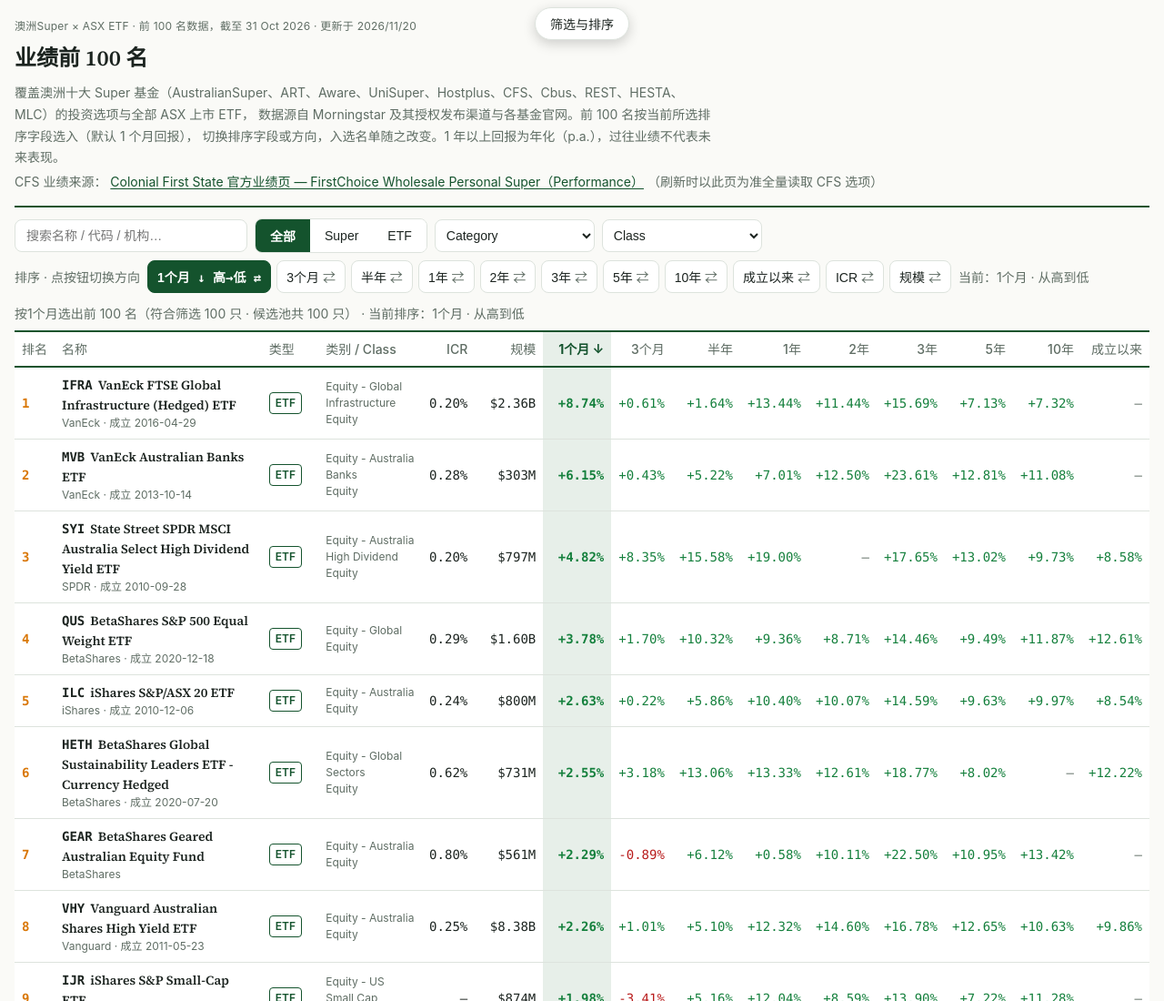
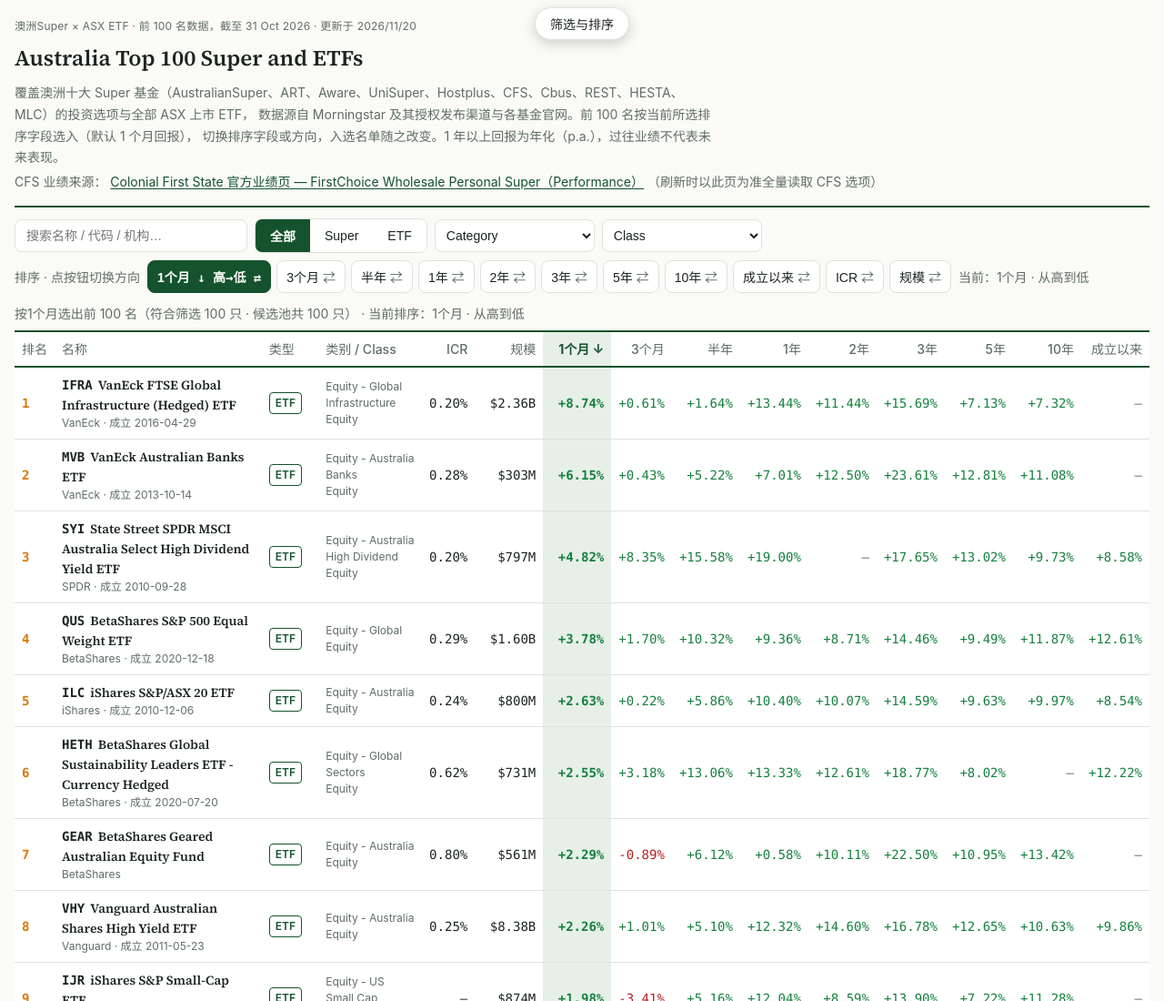
Before and after one commit to zmzhu-au/australia-top-100-super-etf, a plain HTML site: page index.html in a window 1280 px wide. Shown: the top 1100 px of the page at 91% size. Drawn offline with Linux system fonts and the light colour scheme.

Commit message:
Update index.html

```diff
--- a/index.html
+++ b/index.html
@@ -5,7 +5,7 @@
     <meta name="viewport" content="width=device-width, initial-scale=1, viewport-fit=cover" />
     <meta name="color-scheme" content="light dark" />
     <link rel="icon" href="data:," />
-    <title>业绩前 100 名</title>
+    <title>Australia Top 100 Super and ETFs</title>
     <link rel="preconnect" href="https://fonts.googleapis.com" />
     <link rel="preconnect" href="https://fonts.gstatic.com" crossorigin />
     <link href="https://fonts.googleapis.com/css2?family=Source+Serif+4:opsz,wght@8..60,500;8..60,600;8..60,700&display=swap" rel="stylesheet" />
@@ -208,7 +208,7 @@
     <main>
       <section class="head">
         <p class="kicker">澳洲Super × ASX ETF · 前 100 名数据，截至 31 Oct 2026 · 更新于 2026/11/20</p>
-        <h1>业绩前 100 名</h1>
+        <h1>Australia Top 100 Super and ETFs</h1>
         <p class="intro">
           覆盖澳洲十大 Super 基金（AustralianSuper、ART、Aware、UniSuper、Hostplus、CFS、Cbus、REST、HESTA、MLC）的投资选项与全部 ASX 上市 ETF，
           数据源自 Morningstar 及其授权发布渠道与各基金官网。前 100 名按当前所选排序字段选入（默认 1 个月回报），
```
